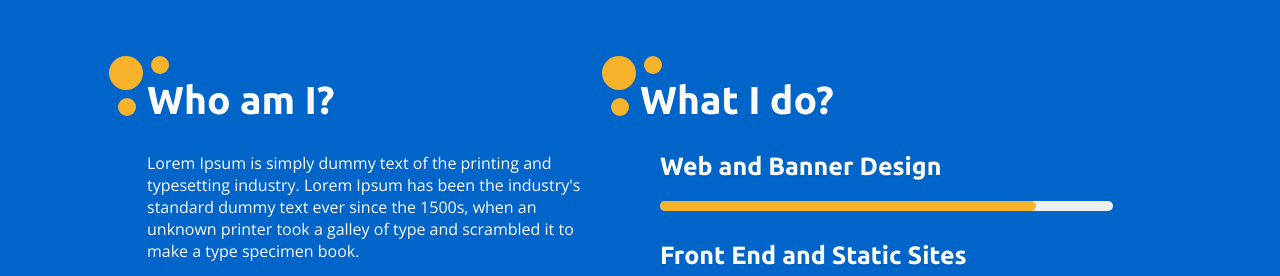
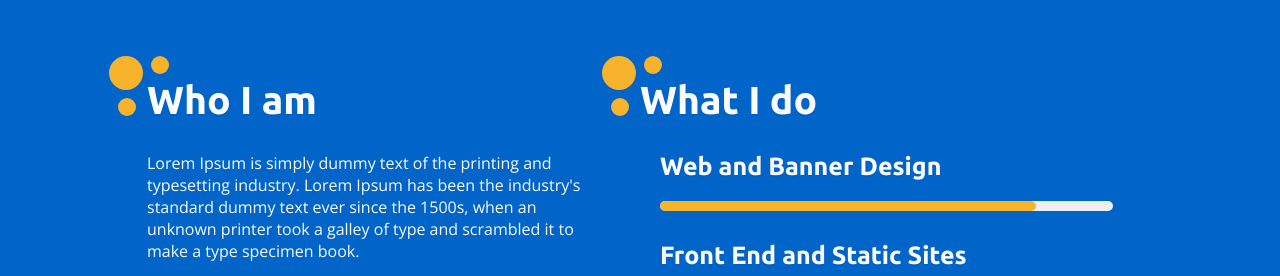
Before and after one commit to rapsamaniego27/portfolio-2020, a Jekyll site: the page built from index.html, in a window 1280 px wide and 900 px high, scrolled down 423 px. Shown: the part 182-458 px from the top of the window. Built offline with Jekyll 4.4.1, drawn with Linux system fonts in a browser that asks for light colours; nearby versions of some CDN libraries.

Commit message:
changed word structure

```diff
--- a/index.html
+++ b/index.html
@@ -26,7 +26,7 @@ image: "./images/meta-thumbnail-2020.jpg"
   <div class="summary-details__section">
    <div class="summary-who col-md6 col-sm12">
     <div class="summary-who__title pl-lg-30">
-     {% include bubble-title.html text='Who am I? '%}
+     {% include bubble-title.html text='Who I am '%}
     </div>
 
     <p class="hex-white pt-30 pr-30 pr-sm-10 align-content-center ">
@@ -36,7 +36,7 @@ image: "./images/meta-thumbnail-2020.jpg"
 
    <div class="summary-what col-md6 col col-sm12">
     <div class="summary-what__title pl-lg-30 mt-md-40">
-     {% include bubble-title.html text='What I do? '%}
+     {% include bubble-title.html text='What I do '%}
     </div>
 
     <div class="summary-what__specialties pl-20 pr-20 mt-sm-50">
```
